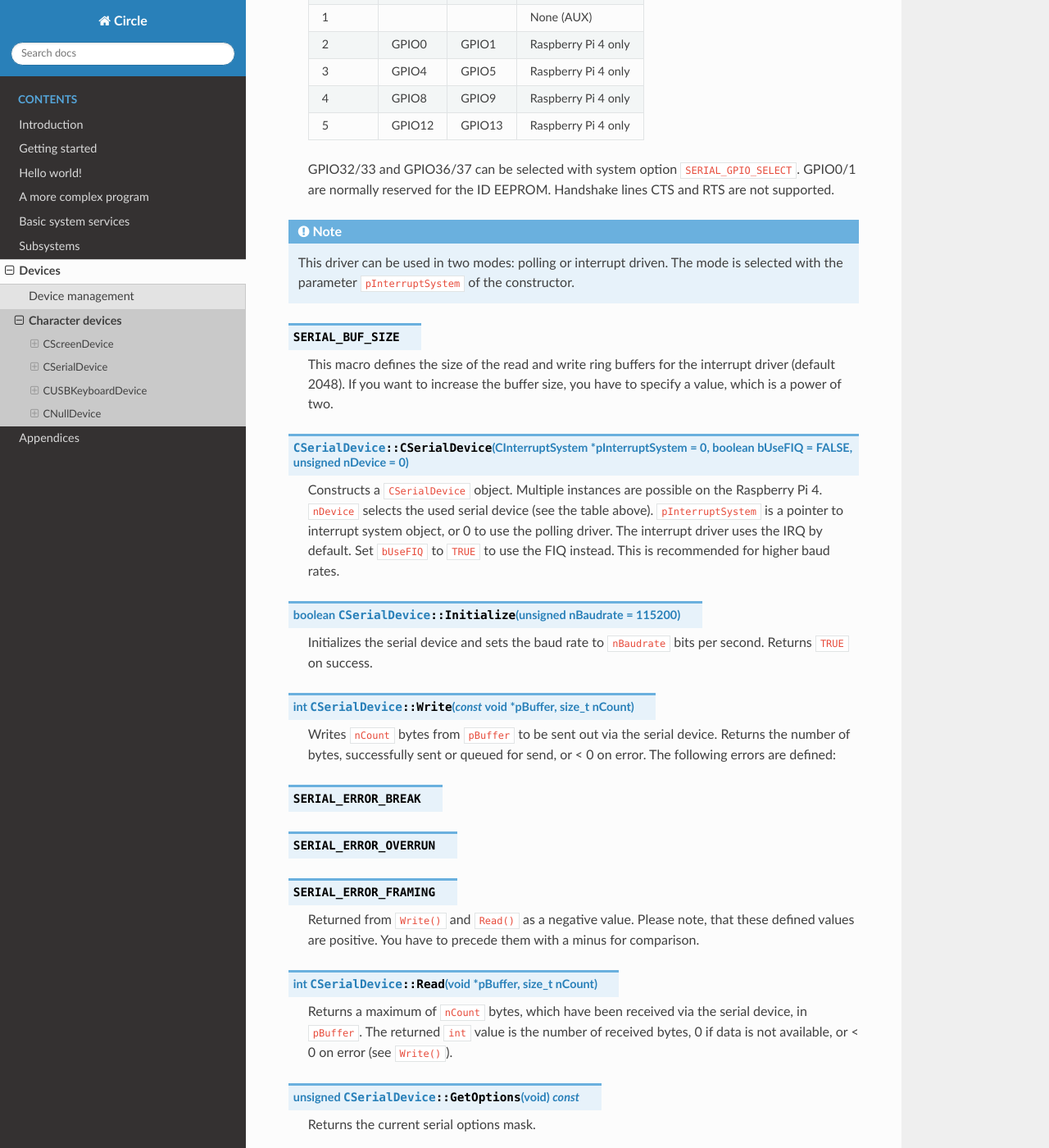
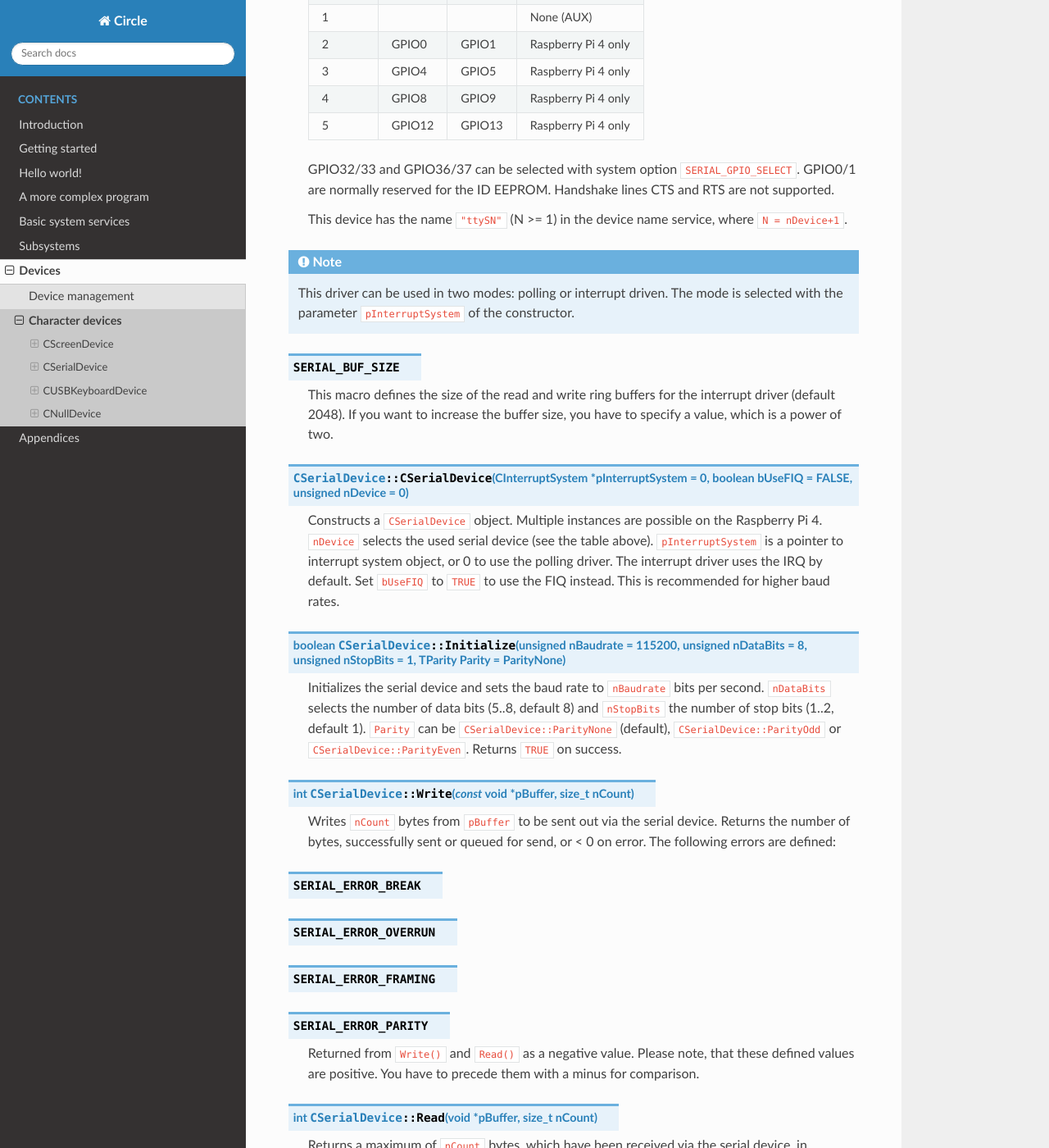
Before and after one commit to rsta2/circle-docs, a Sphinx documentation site: the page built from docs/devices/character-devices.rst, in a window 1280 px wide and 1400 px high, scrolled down 3379 px. Shown: the whole window at 82% size. Built offline with Sphinx 7.4.7 and the Read the Docs theme 2.0.0, drawn with Linux system fonts in a browser that asks for light colours.

Commit message:
devices/character-devices: Update CSerialDevice
* Describe device name (ttySN)
* Support setting line parameters

```diff
--- a/docs/devices/character-devices.rst
+++ b/docs/devices/character-devices.rst
@@ -131,6 +131,8 @@ CSerialDevice
 
 	GPIO32/33 and GPIO36/37 can be selected with system option ``SERIAL_GPIO_SELECT``. GPIO0/1 are normally reserved for the ID EEPROM. Handshake lines CTS and RTS are not supported.
 
+	This device has the name ``"ttySN"`` (N >= 1) in the device name service, where ``N = nDevice+1``.
+
 .. note::
 
 	This driver can be used in two modes: polling or interrupt driven. The mode is selected with the parameter ``pInterruptSystem`` of the constructor.
@@ -143,9 +145,9 @@ CSerialDevice
 
 	Constructs a ``CSerialDevice`` object. Multiple instances are possible on the Raspberry Pi 4. ``nDevice`` selects the used serial device (see the table above). ``pInterruptSystem`` is a pointer to interrupt system object, or 0 to use the polling driver. The interrupt driver uses the IRQ by default. Set ``bUseFIQ`` to ``TRUE`` to use the FIQ instead. This is recommended for higher baud rates.
 
-.. cpp:function:: boolean CSerialDevice::Initialize (unsigned nBaudrate = 115200)
+.. cpp:function:: boolean CSerialDevice::Initialize (unsigned nBaudrate = 115200, unsigned nDataBits = 8, unsigned nStopBits = 1, TParity Parity = ParityNone)
 
-	Initializes the serial device and sets the baud rate to ``nBaudrate`` bits per second. Returns ``TRUE`` on success.
+	Initializes the serial device and sets the baud rate to ``nBaudrate`` bits per second. ``nDataBits`` selects the number of data bits (5..8, default 8) and ``nStopBits`` the number of stop bits (1..2, default 1). ``Parity`` can be ``CSerialDevice::ParityNone`` (default), ``CSerialDevice::ParityOdd`` or ``CSerialDevice::ParityEven``. Returns ``TRUE`` on success.
 
 .. cpp:function:: int CSerialDevice::Write (const void *pBuffer, size_t nCount)
 
@@ -154,6 +156,7 @@ CSerialDevice
 .. c:macro:: SERIAL_ERROR_BREAK
 .. c:macro:: SERIAL_ERROR_OVERRUN
 .. c:macro:: SERIAL_ERROR_FRAMING
+.. c:macro:: SERIAL_ERROR_PARITY
 
 	Returned from ``Write()`` and ``Read()`` as a negative value. Please note, that these defined values are positive. You have to precede them with a minus for comparison.
 
```
